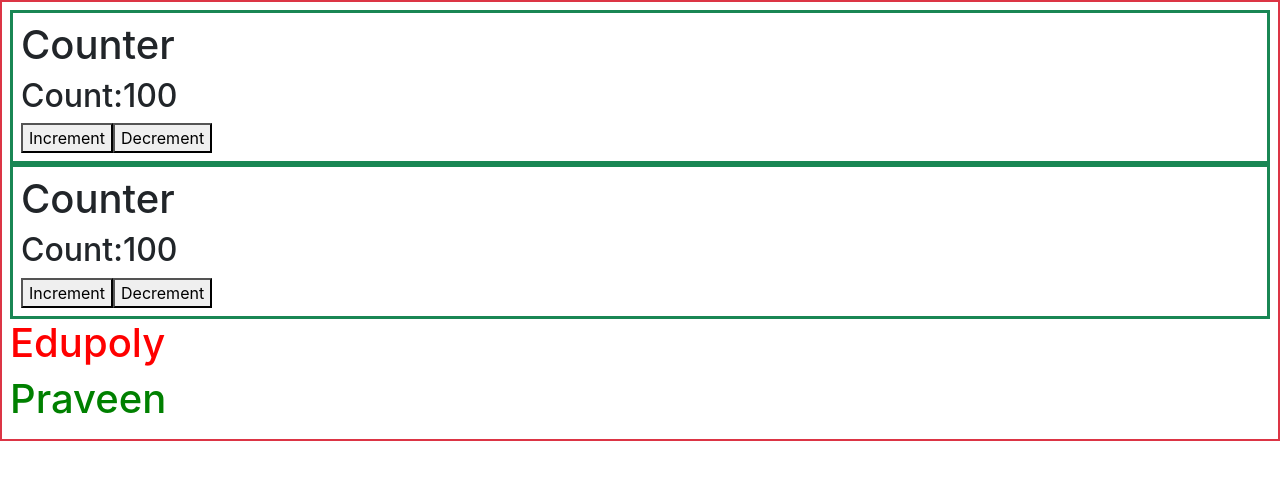
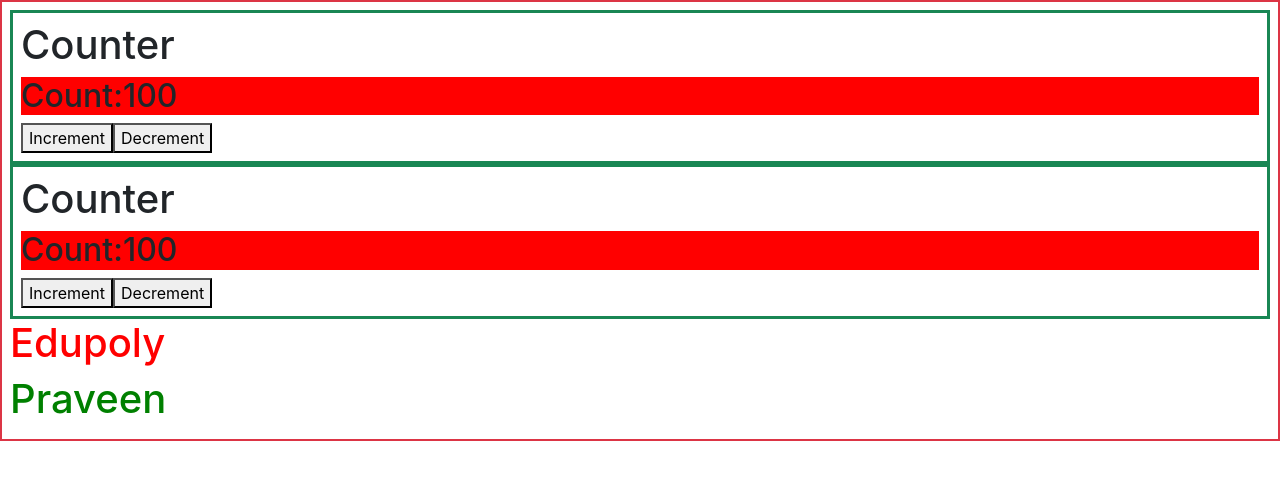
Before and after one commit to edupoly/mapp, a React (Create React App) app: page / in a window 1280 px wide. Shown: the top 480 px of the page. Built offline with nearby package versions, Linux system fonts and the light colour scheme.

Commit message:
conditional rendering

```diff
--- a/src/Counter.jsx
+++ b/src/Counter.jsx
@@ -12,7 +12,7 @@
   return (
     <div className='border border-3 p-2 border-success'>
       <h1>Counter</h1>
-      <h2>Count:{count}</h2>
+      <h2 style={((count%2)===0)?{backgroundColor:'red'}:{backgroundColor:'blue'}}>Count:{count}</h2>
       <button onClick={inc}>Increment</button>
       <button onClick={dec}>Decrement</button>
     </div>
```
